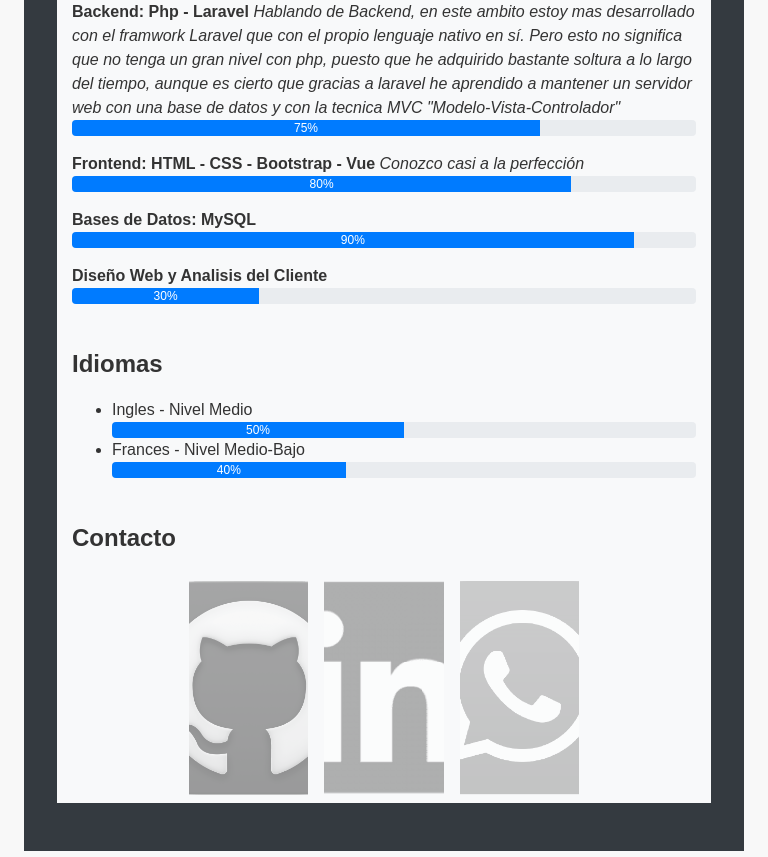
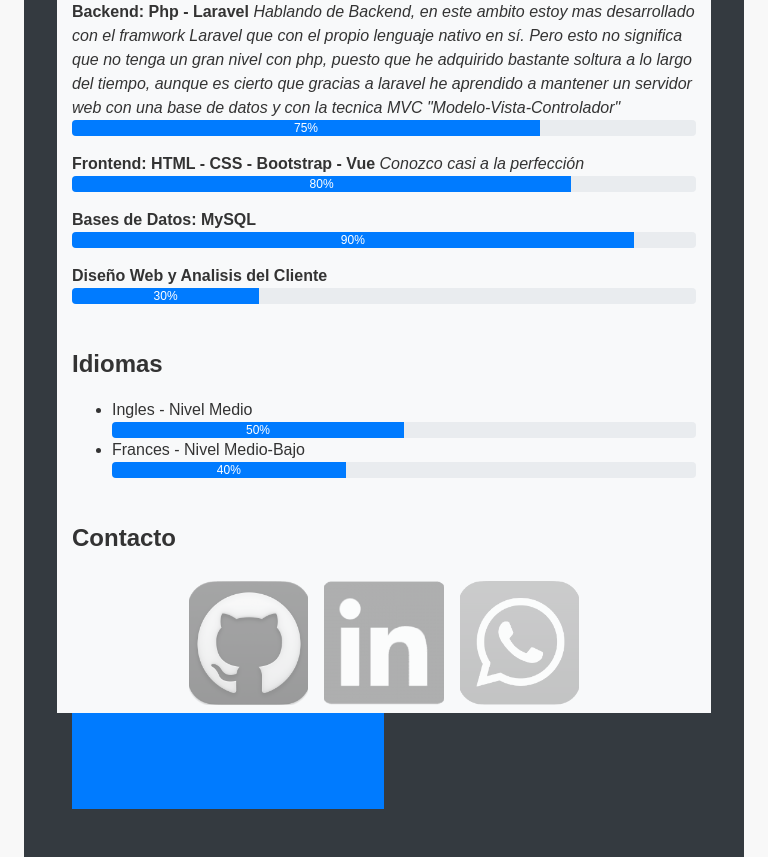
Before and after one commit to alvarogarvin/CurriculumBootstrapFinal, a plain HTML site: page index.html in a window 768 px wide. Shown: the part 1026-1883 px from the top of the page. Drawn offline with nearby package versions, Linux system fonts and the light colour scheme.

Commit message:
Arreglo las imagenes de abajo

```diff
--- a/index.html
+++ b/index.html
@@ -24,11 +24,35 @@
             margin-top: 30px;
             margin-bottom: 20px;
         }
-        section {
-            display: flex;
-            height: 230px;
+
+
+        @media screen and (max-width: 576px){
+            section {
+                display: flex;
+                height: 150px;
+            }
         }
 
+        @media screen and (min-width: 576px) and (max-width: 768px){
+            section {
+                display: flex;
+                height: 100px;
+            }
+        }
+
+        @media screen and (min-width: 768px) and (max-width: 992px){
+            section {
+                display: flex;
+                height: 140px;
+            }
+        }
+
+        @media screen and (min-width: 992px){
+            section {
+                display: flex;
+                height: 230px;
+            }
+        }
         section img {
             width: 0px;
             flex-grow: 1;
@@ -138,7 +162,7 @@
             <div class="col-sm-12">
                 <h2 class="section-title">Contacto</h2>
                 <div class="row">
-                    <section class="col-12 col-sm-8 offset-sm-2">
+                    <section class="col-sm-8 offset-sm-2">
                         <img src="img/Logo-GitHub.png" class="img-fluid m-2">
                         <img src="img/Logo-Linkedin.png" class="img-fluid m-2">
                         <img src="img/Logo-Whatssap.png" class="img-fluid m-2">
@@ -146,6 +170,8 @@
                 </div>
             </div>
         </div>
+        <div class="col-2 col-sm-4 col-md-6 col-lg-8 col-xl-10 bg-primary p-5">
+        </div>
     </div>
 </body>
 </html>
```
